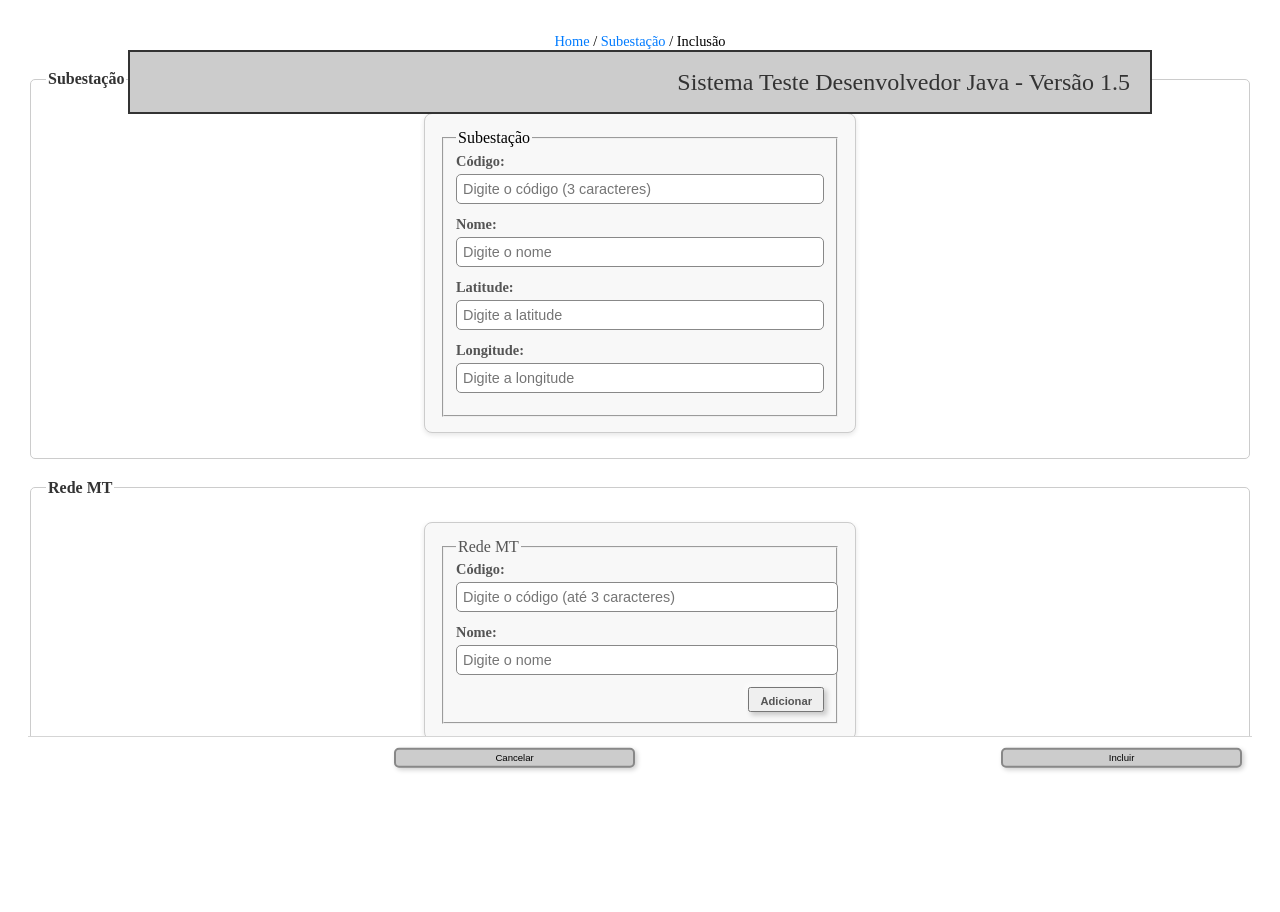
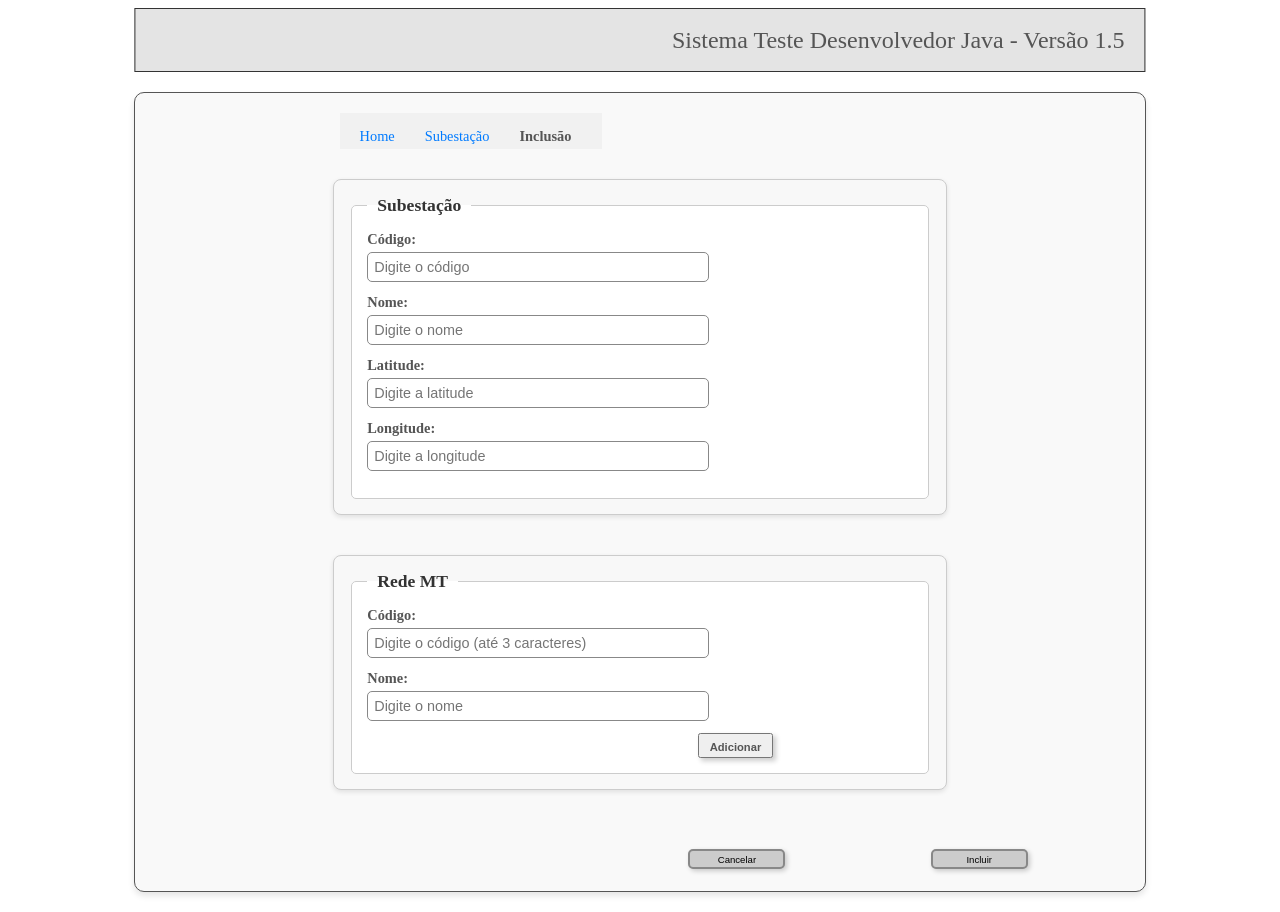
Before and after one commit to marcelledssantos/TesteDevJunior-Vue, a Vue app in the folder test-dev-jr/: page /inclusao in a window 1280 px wide. Before the commit the page ends 816 px from the top, so only its background shows below. Built offline with nearby package versions, Linux system fonts and the light colour scheme; the HTML template or start-up script is replaced by a standard one.

Commit message:
Add validações dos componentes

```diff
--- a/test-dev-jr/src/App.vue
+++ b/test-dev-jr/src/App.vue
@@ -14,21 +14,19 @@ export default {
 <style>
 .app-header {
   background-color: #ccc;
-  border: 2px solid #333;
+  border: 1px solid #333;
   padding: 0 20px;
   font-size: 1.5rem;
-  color: #333;
+  background-color: rgba(211, 211, 211, 0.6);
   text-align: right;
-  position: fixed;
+  transform: translate(12.5%);
   top: 50px;
-  left: 50%;
-  transform: translateX(-50%);
   width: 80%;
-  height: 8%;
+  height: 8vh;
   display: flex;
   align-items: center;
   justify-content: flex-end;
-  z-index: 1000;
   box-sizing: border-box;
+  color: #555;
 }
 </style>
--- a/test-dev-jr/src/components/RedeMTForm.vue
+++ b/test-dev-jr/src/components/RedeMTForm.vue
@@ -29,94 +29,77 @@
         <p v-if="erroNome" class="error-message">{{ erroNome }}</p>
       </div>
 
-      <!-- Botão para adicionar -->
       <div class="button-group">
         <button @click="adicionarRede" :disabled="!!erroCodigo || !!erroNome">Adicionar</button>
       </div>
 
-      <!-- Tabela de redes adicionadas -->
       <TabelaRedesMT :redes="redesAdicionadas" @removerRede="removerRede" />
     </fieldset>
   </div>
 </template>
 
 <script lang="ts" setup>
-import { reactive, ref, defineEmits } from "vue";
-import TabelaRedesMT from "@/components/TabelaRedesMT.vue"; // Importando a tabela
+import { reactive, ref, defineEmits } from 'vue'
+import TabelaRedesMT from '@/components/TabelaRedesMT.vue'
 
-const emit = defineEmits(["atualizarRedes"]); // Emitir evento para o pai
+const emit = defineEmits(['atualizarRedes'])
 
-// 🔥 Estado local para os dados da rede
 const rede = reactive({
-  codigo: "",
-  nome: "",
-});
+  codigo: '',
+  nome: '',
+})
 
-const erroCodigo = ref("");
-const erroNome = ref("");
-const redesAdicionadas = ref<Array<{ codigo: string; nome: string }>>([]);
+const erroCodigo = ref('')
+const erroNome = ref('')
+const redesAdicionadas = ref<Array<{ codigo: string; nome: string }>>([])
 
-// 🔥 Formata o código para sempre ser MAIÚSCULO e ter no máximo 3 caracteres
 const formatarCodigoRede = () => {
-  rede.codigo = rede.codigo.toUpperCase().replace(/[^A-Z0-9]/g, "").slice(0, 3);
-};
-
-// 🔥 Validação do código (precisa ser único)
-const validarCodigo = () => {
-  erroCodigo.value = "";
-
-  if (!/^[A-Z0-9]{3}$/.test(rede.codigo)) {
-    erroCodigo.value = "O código deve ter exatamente 3 caracteres e conter apenas letras e números.";
-    return;
+  rede.codigo = rede.codigo
+    .toUpperCase()
+    .replace(/[^A-Z]/g, '')
+    .slice(0, 3)
 }
 
-  // 🔥 Verifica se o código já existe na lista antes de adicionar
-  const codigoDuplicado = redesAdicionadas.value.some((r) => r.codigo === rede.codigo);
-  if (codigoDuplicado) {
-    erroCodigo.value = "Código da rede já existe!";
+const validarCodigo = () => {
+  erroCodigo.value = ''
+  if (!/^[A-Z0-9]{1,3}$/.test(rede.codigo)) {
+    erroCodigo.value = 'O código pode ter no máximo 3 caracteres'
   }
-};
+}
 
-// 🔥 Validação do nome
 const validarNome = () => {
-  erroNome.value = "";
+  erroNome.value = ''
   if (!rede.nome.trim()) {
-    erroNome.value = "O nome não pode estar vazio.";
+    erroNome.value = 'O nome não pode estar vazio.'
   }
-};
+}
 
-// 🔥 Adiciona uma rede à memória antes de salvar no banco
 const adicionarRede = () => {
-  validarCodigo();
-  validarNome();
+  validarCodigo()
+  validarNome()
 
   if (erroCodigo.value || erroNome.value) {
-    alert("Corrija os erros antes de adicionar.");
-    return;
+    alert('Corrija os erros antes de adicionar.')
+    return
   }
 
-  // 🔥 Adiciona a rede à lista em memória
-  redesAdicionadas.value.push({ codigo: rede.codigo, nome: rede.nome });
+  redesAdicionadas.value.push({ codigo: rede.codigo, nome: rede.nome })
 
-  // 🔥 Emitindo a atualização para o componente pai (InclusaoView.vue)
-  emit("atualizarRedes", [...redesAdicionadas.value]); // 🔥 Garante reatividade
+  emit('atualizarRedes', redesAdicionadas.value)
 
-  // 🔥 Limpar os campos após adicionar
-  rede.codigo = "";
-  rede.nome = "";
-};
+  rede.codigo = ''
+  rede.nome = ''
+}
 
-// 🔥 Função para remover uma rede
 const removerRede = (index: number) => {
-  redesAdicionadas.value.splice(index, 1);
-  emit("atualizarRedes", [...redesAdicionadas.value]); // 🔥 Garante atualização no pai
-};
+  redesAdicionadas.value.splice(index, 1)
+  emit('atualizarRedes', redesAdicionadas.value)
+}
 </script>
 
 <style scoped>
 .form-container {
-  width: 100%;
-  max-width: 400px;
+  width: 60%;
   margin: 10px auto;
   padding: 15px;
   background: #f8f8f8;
@@ -127,7 +110,6 @@ const removerRede = (index: number) => {
   color: #555;
 }
 
-/* Formulário */
 .form-group {
   margin-bottom: 12px;
   display: flex;
@@ -148,14 +130,14 @@ const removerRede = (index: number) => {
   border: 1px solid #888;
   border-radius: 5px;
   outline: none;
-  width: 100%;
+  width: 60%;
 }
 
-/* Botão Adicionar */
 .button-group {
   margin-top: 10px;
   display: flex;
-  justify-content: flex-end;
+  justify-content: center;
+  margin-left: 35%;
 }
 
 button {
--- a/test-dev-jr/src/components/SubestacaoForm.vue
+++ b/test-dev-jr/src/components/SubestacaoForm.vue
@@ -2,7 +2,6 @@
   <div class="form-container">
     <fieldset>
       <legend>Subestação</legend>
-
       <div class="form-group">
         <label for="codigo">Código:</label>
         <input
@@ -10,7 +9,7 @@
           id="codigo"
           v-model="subestacao.codigo"
           @input="formatarCodigo"
-          placeholder="Digite o código (3 caracteres)"
+          placeholder="Digite o código"
           @blur="validarCodigo"
           maxlength="3"
         />
@@ -19,12 +18,7 @@
 
       <div class="form-group">
         <label for="nome">Nome:</label>
-        <input
-          type="text"
-          id="nome"
-          v-model="subestacao.nome"
-          placeholder="Digite o nome"
-        />
+        <input type="text" id="nome" v-model="subestacao.nome" placeholder="Digite o nome" />
       </div>
 
       <div class="form-group">
@@ -51,53 +45,54 @@
 </template>
 
 <script lang="ts" setup>
+import { ref, defineEmits } from 'vue'
 
-import { ref, defineEmits } from "vue";
+const emit = defineEmits(['atualizarDados'])
 
-const emit = defineEmits(["atualizarDados"]);
+const subestacao = ref({
+  codigo: '',
+  nome: '',
+  latitude: '',
+  longitude: '',
+})
 
-// Estado local da subestação
-const subestacao = ref({
-  codigo: "",
-  nome: "",
-  latitude: "",
-  longitude: "",
-});
+const erroCodigo = ref('')
 
-const erroCodigo = ref("");
+const formatarCodigo = () => {
+  subestacao.value.codigo = subestacao.value.codigo
+    .toUpperCase()
+    .replace(/[^A-Z]/g, '')
+    .slice(0, 3)
+  emit('atualizarDados', subestacao.value)
+}
 
-// Formata o código para sempre ser MAIÚSCULO e ter no máximo 3 caracteres
-const formatarCodigo = () => {
-  subestacao.value.codigo = subestacao.value.codigo.toUpperCase().replace(/[^A-Z]/g, "").slice(0, 3);
-  emit("atualizarDados", subestacao.value);
-};
-
-// Valida o código da subestação
 const validarCodigo = () => {
-  erroCodigo.value = "";
+  erroCodigo.value = ''
 
   if (subestacao.value.codigo.length !== 3) {
-    erroCodigo.value = "O código deve ter exatamente 3 caracteres.";
+    erroCodigo.value = 'O código deve ter exatamente 3 caracteres.'
   }
-};
+}
 </script>
 
 <style scoped>
 .form-container {
-  width: 100%;
-  max-width: 400px;
+  width: 60%;
   margin: 10px auto;
   padding: 15px;
   background: #f8f8f8;
   border: 1px solid #ccc;
   border-radius: 8px;
   box-shadow: 0 2px 5px rgba(0, 0, 0, 0.1);
+  text-align: left;
+  color: #555;
 }
 
 .form-group {
   margin-bottom: 12px;
   display: flex;
   flex-direction: column;
+  align-items: flex-start;
 }
 
 .form-group label {
@@ -113,8 +108,8 @@ const validarCodigo = () => {
   border: 1px solid #888;
   border-radius: 5px;
   outline: none;
+  width: 60%;
 }
-
 .error-message {
   color: red;
   font-size: 0.75rem;
--- a/test-dev-jr/src/components/TabelaRedesMT.vue
+++ b/test-dev-jr/src/components/TabelaRedesMT.vue
@@ -16,9 +16,7 @@
             <td>{{ rede.codigo }}</td>
             <td>{{ rede.nome }}</td>
             <td>
-              <button class="delete-btn" type="button" @click="removerRede(index)">
-                Excluir
-              </button>
+              <button class="delete-btn" type="button" @click="removerRede(index)">Excluir</button>
             </td>
           </tr>
         </tbody>
@@ -28,13 +26,85 @@
 </template>
 
 <script lang="ts" setup>
-import { defineProps, defineEmits } from "vue";
+import { defineProps, defineEmits } from 'vue'
 
-// 🔥 Recebe a lista de redes em memória
-const props = defineProps<{ redes: Array<{ codigo: string; nome: string }> }>();
-const emit = defineEmits(["removerRede"]);
+const props = defineProps<{ redes: Array<{ codigo: string; nome: string }> }>()
+const emit = defineEmits(['removerRede'])
 
 const removerRede = (index: number) => {
-  emit("removerRede", index);
-};
+  emit('removerRede', index)
+}
 </script>
+<style>
+.table-container {
+  margin: 20px auto;
+  padding: 20px;
+  border: 1px solid #555;
+  border-radius: 10px;
+  background-color: #f9f9f9;
+  box-shadow: 0px 4px 6px rgba(0, 0, 0, 0.1);
+  width: 90%;
+  max-width: 1200px;
+}
+
+fieldset {
+  border: 1px solid #ccc;
+  border-radius: 5px;
+  padding: 15px;
+  background-color: #fff;
+}
+
+legend {
+  font-weight: bold;
+  color: #333;
+  font-size: 1.1rem;
+  padding: 0 10px;
+}
+
+.tabela-redes {
+  width: 100%;
+  border-collapse: collapse;
+  margin-top: 10px;
+}
+.tabela-redes th,
+.tabela-redes td {
+  text-align: left;
+  padding: 10px;
+  border: 1px solid #ccc;
+}
+.tabela-redes th {
+  background-color: #ccc;
+  color: #333;
+  font-size: 1rem;
+}
+
+.tabela-redes td {
+  font-size: 0.9rem;
+  color: #555;
+}
+
+.delete-btn {
+  color: #555;
+  border: none;
+  border-radius: 5px;
+  padding: 5px 10px;
+  font-size: 0.9rem;
+  cursor: pointer;
+  transition: all 0.3s ease;
+}
+
+.delete-btn:hover {
+  background-color: white;
+}
+.footer-buttons button {
+  padding: 5px 15px;
+  font-size: 0.9rem;
+  border-radius: 5px;
+  border: 1px solid #ccc;
+  cursor: pointer;
+}
+
+.footer-buttons button:hover {
+  background-color: #e0e0e0;
+}
+</style>
--- a/test-dev-jr/src/views/InclusaoView.vue
+++ b/test-dev-jr/src/views/InclusaoView.vue
@@ -1,26 +1,17 @@
 <template>
   <div class="inclusao-page">
-    <!-- Cabeçalho -->
     <header class="header">
       <nav class="breadcrumb">
-  <a href="javascript:void(0);" @click="irParaHome">Home</a> /
-  <a href="javascript:void(0);" @click="carregarSubestacoes">Subestação</a> /
-  Inclusão
-</nav>
-
+        <a href="javascript:void(0);" @click="irParaHome">Home</a>
+        <a href="javascript:void(0);" @click="carregarSubestacoes">Subestação</a>
+        <a href="javascript:void(0);">Inclusão</a>
+      </nav>
     </header>
 
-    <!-- Formulários -->
     <div class="forms-container">
-      <fieldset>
-        <legend>Subestação</legend>
-        <SubestacaoForm @atualizarDados="atualizarSubestacao" />
-      </fieldset>
+      <SubestacaoForm @atualizarDados="atualizarSubestacao" />
 
-      <fieldset>
-        <legend>Rede MT</legend>
-        <RedeMTForm @atualizarRedes="atualizarRedesMT" />
-      </fieldset>
+      <RedeMTForm @atualizarRedes="atualizarRedesMT" />
     </div>
 
     <!-- Botões de Ação -->
@@ -29,7 +20,6 @@
       <ButtonComponent label="Incluir" type="submit" @click="incluirSubestacao" />
     </div>
 
-    <!-- Mensagem de Sucesso ou Erro -->
     <div v-if="mensagem" class="mensagem" :class="mensagemTipo">
       {{ mensagem }}
     </div>
@@ -37,38 +27,34 @@
 </template>
 
 <script lang="ts" setup>
-import { ref } from "vue";
-import { useRouter } from "vue-router";
-import axios from "axios";
-import ButtonComponent from "@/components/ButtonComponent.vue";
-import SubestacaoForm from "@/components/SubestacaoForm.vue";
-import RedeMTForm from "@/components/RedeMTForm.vue";
+import { ref } from 'vue'
+import { useRouter } from 'vue-router'
+import axios from 'axios'
+import ButtonComponent from '@/components/ButtonComponent.vue'
+import SubestacaoForm from '@/components/SubestacaoForm.vue'
+import RedeMTForm from '@/components/RedeMTForm.vue'
 
-const router = useRouter();
-const mensagem = ref("");
-const mensagemTipo = ref("");
+const router = useRouter()
+const mensagem = ref('')
+const mensagemTipo = ref('')
 
-// 🔥 Estado para armazenar os dados em memória antes do POST
 const subestacao = ref({
-  codigo: "",
-  nome: "",
-  latitude: "",
-  longitude: "",
-});
+  codigo: '',
+  nome: '',
+  latitude: '',
+  longitude: '',
+})
 
-const redesMT = ref<Array<{ codigo: string; nome: string }>>([]);
+const redesMT = ref<Array<{ codigo: string; nome: string }>>([])
 
-// 🔥 Atualizar os dados da subestação ao receber do formulário
 const atualizarSubestacao = (dados: any) => {
-  subestacao.value = dados;
-};
+  subestacao.value = dados
+}
 
-// 🔥 Atualizar as redes ao receber do formulário
 const atualizarRedesMT = (dados: any) => {
-  redesMT.value = dados;
-};
+  redesMT.value = dados
+}
 
-// 🔥 Função para incluir os dados no banco de dados apenas ao clicar em "Incluir"
 const incluirSubestacao = async () => {
   try {
     const dadosParaEnviar = {
@@ -76,110 +62,129 @@ const incluirSubestacao = async () => {
       nome: subestacao.value.nome,
       latitude: subestacao.value.latitude,
       longitude: subestacao.value.longitude,
-      redes: redesMT.value, // 🔥 Corrigido: agora está correto
-    };
+      redes: redesMT.value,
+    }
 
-    const response = await axios.post("http://localhost:8080/entrada", dadosParaEnviar);
+    const response = await axios.post('http://localhost:8080/entrada', dadosParaEnviar)
 
     if (response.status === 200) {
-      mensagem.value = "Subestação e redes MT cadastradas com sucesso!";
-      mensagemTipo.value = "sucesso";
+      mensagem.value = 'Subestação e redes MT cadastradas com sucesso!'
+      mensagemTipo.value = 'sucesso'
 
-      // 🔥 Limpa os dados em memória após salvar no banco
-      subestacao.value = { codigo: "", nome: "", latitude: "", longitude: "" };
-      redesMT.value = [];
+      subestacao.value = { codigo: '', nome: '', latitude: '', longitude: '' }
+      redesMT.value = []
+      setTimeout(() => {
+        window.location.reload()
+      }, 5000)
     }
   } catch (error: any) {
-    console.error("Erro ao efetivar inclusão:", error);
+    console.error('Erro ao efetivar inclusão:', error)
 
     if (error.response && error.response.status === 400) {
-      mensagem.value = error.response.data.message || "Código já existe.";
+      mensagem.value = error.response.data.message || 'Código já existe.'
     } else {
-      mensagem.value = "Erro ao incluir a subestação. Verifique os dados e tente novamente.";
+      mensagem.value = 'Erro ao incluir a subestação. Verifique os dados e tente novamente.'
+      setTimeout(() => {
+        window.location.reload()
+      }, 5000)
     }
 
-    mensagemTipo.value = "erro";
+    mensagemTipo.value = 'erro'
   }
-};
+}
 
-// 🔥 Carregar subestações ao clicar no menu "Subestação"
 const carregarSubestacoes = async () => {
   try {
-    const response = await axios.get("http://localhost:8080/subestacoes");
+    const response = await axios.get('http://localhost:8080/subestacoes')
 
     if (response.status === 200) {
       router.push({
-        path: "/subestacoes",
+        path: '/subestacoes',
         query: { data: JSON.stringify(response.data) },
-      });
+      })
     } else {
-      alert("Erro ao buscar as subestações. Tente novamente.");
+      alert('Erro ao buscar as subestações. Tente novamente.')
     }
   } catch (error) {
-    console.error("Erro ao buscar subestações:", error);
-    alert("Erro ao conectar ao servidor.");
+    console.error('Erro ao buscar subestações:', error)
+    alert('Erro ao conectar ao servidor.')
   }
-};
+}
 
-// 🔥 Redirecionar para a Home ao clicar no menu "Home"
 const irParaHome = () => {
-  window.location.href = "/"; // Redireciona para a raiz do servidor
-};
+  window.location.href = '/'
+}
 
-// 🔥 Função para cancelar e voltar para a lista sem salvar
 const cancelarInclusao = async () => {
-  if (confirm("Deseja realmente cancelar? As alterações serão perdidas.")) {
+  if (confirm('Deseja realmente cancelar? As alterações serão perdidas.')) {
     try {
-      const response = await axios.get("http://localhost:8080/subestacoes");
+      const response = await axios.get('http://localhost:8080/subestacoes')
 
       if (response.status === 200) {
         router.push({
-          path: "/subestacoes",
+          path: '/subestacoes',
           query: { data: JSON.stringify(response.data) },
-        });
+        })
       } else {
-        alert("Erro ao buscar as subestações. Tente novamente.");
+        alert('Erro ao buscar as subestações. Tente novamente.')
       }
     } catch (error) {
-      console.error("Erro ao buscar subestações:", error);
-      alert("Erro ao conectar ao servidor.");
+      console.error('Erro ao buscar subestações:', error)
+      alert('Erro ao conectar ao servidor.')
     }
   }
-};
+}
 </script>
 <style scoped>
-
-/* Estilização geral */
 .inclusao-page {
   display: flex;
   flex-direction: column;
-  gap: 20px;
   padding: 20px;
   box-sizing: border-box;
-  height: 100vh;
-  overflow: hidden;
+  min-height: 100vh;
+  border: 1px solid #555;
+  border-radius: 10px;
+  margin: 20px auto;
+  width: 80%;
+
+  background-color: #f9f9f9;
+  box-shadow: 0px 4px 6px rgba(0, 0, 0, 0.1);
 }
 
-/* Cabeçalho */
 .header {
-  text-align: center;
+  text-align: left;
+  padding: 10px;
+  margin-bottom: 20px;
+  background-color: rgba(211, 211, 211, 0.2);
+  width: 25%;
+  height: 2vh;
+  margin-left: 19%;
 }
 
 .breadcrumb {
-  margin-top: 5px;
   font-size: 0.9rem;
+  display: flex;
+  gap: 10px;
 }
 
 .breadcrumb a {
   color: #007bff;
   text-decoration: none;
+  padding: 5px 10px;
+  border-radius: 5px;
+  transition: all 0.3s ease;
 }
 
 .breadcrumb a:hover {
-  text-decoration: underline;
+  background-color: #e0e0e0;
 }
 
-/* Formulários */
+.breadcrumb a:last-child {
+  color: #555;
+  font-weight: bold;
+  pointer-events: none;
+}
+
 .forms-container {
   display: flex;
   flex-direction: column;
@@ -190,30 +195,21 @@ fieldset {
   border: 1px solid #ccc;
   padding: 15px;
   border-radius: 5px;
+  background-color: #fff;
+  box-shadow: 0px 2px 4px rgba(0, 0, 0, 0.1);
 }
 
 legend {
   font-weight: bold;
   color: #333;
-}
-
-/* Botões de ação */
-.buttons {
-  display: flex;
-  justify-content: flex-end;
-  gap: 10px;
-  margin-top: 20px;
+  padding: 0 10px;
 }
 
 .buttons {
   display: flex;
-  justify-content: flex-end;
-  gap: 10px;
-  position: sticky;
-  bottom: 10px;
-  background-color: white;
-  padding: 10px;
-  border-top: 1px solid #ccc;
+  width: 50%;
+  margin-left: 40%;
+  margin-top: 5%;
 }
 
 button:hover {
@@ -224,25 +220,71 @@ button:disabled {
   background-color: #ccc;
   cursor: not-allowed;
 }
-
-/* Mensagem de sucesso ou erro */
 .mensagem {
-  margin-top: 10px;
-  padding: 10px;
   border-radius: 5px;
   text-align: center;
   font-size: 0.9rem;
+  padding: 10px;
 }
 
 .sucesso {
   background-color: #d4edda;
   color: #155724;
   border: 1px solid #c3e6cb;
+  padding: 10px 15px;
+  position: fixed;
+  top: 10px;
+  left: 50%;
+  transform: translateX(-50%);
+  border-radius: 5px;
+  z-index: 1000;
+  box-shadow: 0px 4px 6px rgba(0, 0, 0, 0.1);
+  max-width: 80%;
+  text-align: center;
+  opacity: 1;
+  animation: fadeOut 10s ease-out forwards;
+}
+
+@keyframes fadeOut {
+  0% {
+    opacity: 1;
+  }
+  99% {
+    opacity: 0.01;
+  }
+  100% {
+    opacity: 0;
+    display: none;
+  }
 }
 
 .erro {
-  background-color: #f8d7da;
-  color: #721c24;
-  border: 1px solid #f5c6cb;
+  background-color: red;
+  color: white;
+  border: 1px solid red;
+  padding: 10px 15px;
+  position: fixed;
+  top: 10px;
+  left: 50%;
+  transform: translateX(-50%);
+  border-radius: 5px;
+  z-index: 1000;
+  max-width: 80%;
+  text-align: center;
+  opacity: 1;
+  animation: fadeOut 5s ease-out forwards;
+}
+
+@keyframes fadeOut {
+  0% {
+    opacity: 1;
+  }
+  99% {
+    opacity: 0.01;
+  }
+  100% {
+    opacity: 0;
+    display: none;
+  }
 }
 </style>
--- a/test-dev-jr/src/views/LoginView.vue
+++ b/test-dev-jr/src/views/LoginView.vue
@@ -115,10 +115,7 @@ export default defineComponent({
 }
 
 .image-container {
-  position: fixed;
-  top: 50px;
-  left: 50%;
-  transform: translateX(-50%);
+  transform: translateX(0%);
   width: 80%;
   height: calc(100vh - 50px);
   background-image: url('../assets/electric-grid.jpg');
```
Also changed, not shown: test-dev-jr/src/views/SubestacoesView.vue (+2 -8 lines). Lines whose indentation alone changed are shown as unchanged.
